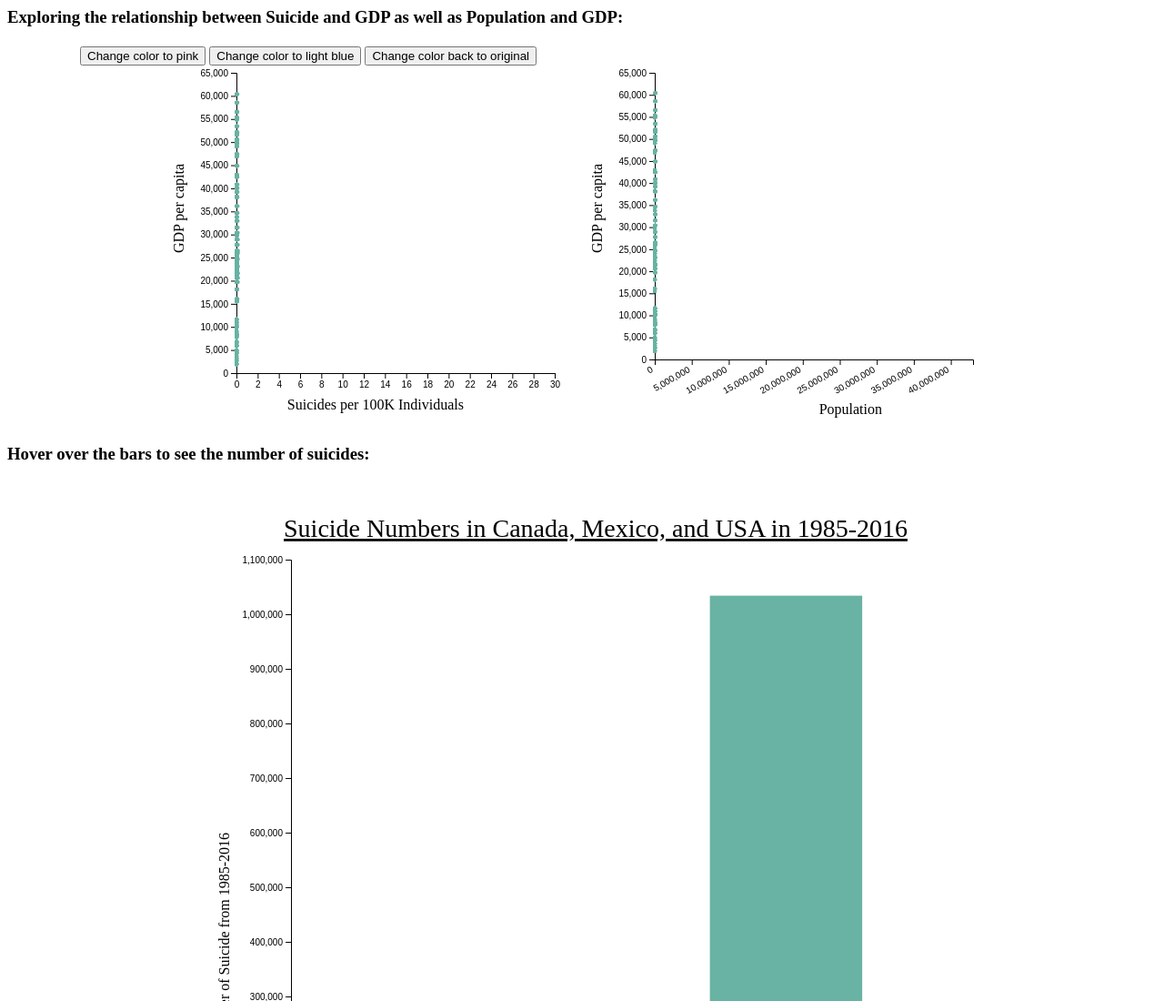
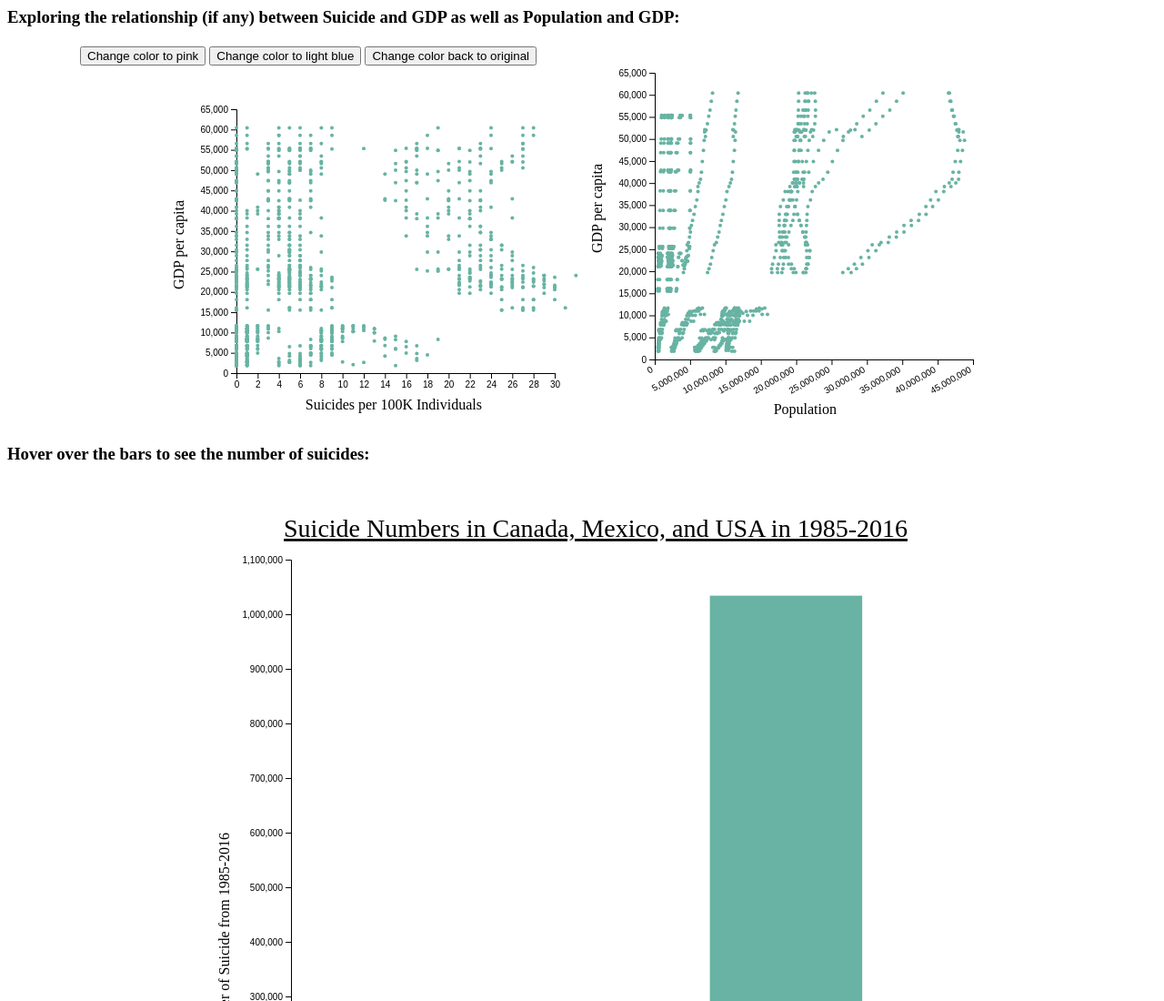
Before and after one commit to apatankar22/DSC106_FinalProject, a plain HTML site: page index.html in a window 1280 px wide. Shown: the top 1100 px of the page at 91% size. Drawn offline with nearby package versions, Linux system fonts and the light colour scheme; animation ran at ten frames a second.

Commit message:
fixed transition

```diff
--- a/app.js
+++ b/app.js
@@ -14,22 +14,21 @@
 
     data.then(function(data){
         // x axis (suicides/100k) vs y axis (gdp_capita)
-        var margin = {top: 10, right: 30, bottom: 60, left: 80}, width = 460 - margin.left - margin.right, height = 400 - margin.top - margin.bottom;
+        var margin = {top: 50, right: 30, bottom: 60, left: 80}, width = 460 - margin.left - margin.right, height = 400 - margin.top - margin.bottom;
         var svg1 = d3.select("#scatterplot").append("svg").attr("width", width + margin.left + margin.right).attr("height", height + margin.top + margin.bottom).append("g").attr("transform", "translate(" + margin.left + "," + margin.top + ")");
 
-        var x = d3.scaleLinear().domain([0, 30]).range([0, width]);
+        var x = d3.scaleLinear().domain([0, 0]).range([0, width]);
         var y = d3.scaleLinear().domain([0, 65000]).range([height, 0]);
 
-        svg1.append("g").attr("transform", "translate(0," + height + ")").call(d3.axisBottom(x));
         svg1.append("g").call(d3.axisLeft(y));
 
+        svg1.append('g').selectAll("dot").data(data).enter().append("circle").attr("cx", function (d) {return x(d.suicides_100k);}).attr("cy", function (d) {return y(d.gdp_capita);}).attr("r", 2.0).style("fill", "rgb(104, 179, 163)");
+        svg1.append("text").attr("class", "xlabel").attr("text-anchor", "end").attr("x", width - 80).attr("y", height + 40).text("Suicides per 100K Individuals");
+        svg1.append("text").attr("class", "ylabel").attr("text-anchor", "end").attr("x", width - 450).attr("y", -70).attr("dy", ".75em").attr("transform", "rotate(-90)").text("GDP per capita");
 
-        svg1.append('g').selectAll("dot").data(data).enter().append("circle").attr("cx", function (d) {return x(d.suicides_100k);}).attr("cy", function (d) {return y(d.gdp_capita);}).attr("r", 2.0).style("fill", "rgb(104, 179, 163)");
-        svg1.append("text").attr("class", "x_label").attr("text-anchor", "end").attr("x", width - 100).attr("y", height + 40).text("Suicides per 100K Individuals");
-        svg1.append("text").attr("class", "y_label").attr("text-anchor", "end").attr("x", width - 450).attr("y", -70).attr("dy", ".75em").attr("transform", "rotate(-90)").text("GDP per capita");
-
-        x = d3.scaleLinear().domain([0, 30])
-        svg1.select("x_label").transition().duration(1000)
+        x.domain([0, 30])
+        svg1.append("g").attr("class", "xlabel").attr("transform", "translate(0," + height + ")").call(d3.axisBottom(x));
+        svg1.select("xlabel").transition().duration(1000)
             .attr("opacity", "1")
             .text("Suicides per 100K Individuals")
             .call(d3.axisBottom(x));
@@ -39,22 +38,25 @@
             .attr("cy", function (d) { return y(d.gdp_capita); })
 
 
+
+
+
         // x axis (population) vs y axis (gdp_capita)
         var margin = {top: 10, right: 30, bottom: 75, left: 80}, width = 460 - margin.left - margin.right, height = 400 - margin.top - margin.bottom;
         var svg2 = d3.select("#scatterplot").append("svg").attr("width", width + margin.left + margin.right).attr("height", height + margin.top + margin.bottom).append("g").attr("transform", "translate(" + margin.left + "," + margin.top + ")");
 
-        var x = d3.scaleLinear().domain([0, 43000000]).range([0, width]);
+        var x = d3.scaleLinear().domain([0, 0]).range([0, width]);
         var y = d3.scaleLinear().domain([0, 65000]).range([height, 0]);
 
-        svg2.append("g").attr("transform", "translate(0," + height + ")").call(d3.axisBottom(x)).selectAll("text").style("text-anchor", "end").attr("dx", "-.8em").attr("dy", ".15em").attr("transform", "rotate(-30)");;
         svg2.append("g").call(d3.axisLeft(y));
 
         svg2.append('g').selectAll("dot").data(data).enter().append("circle").attr("cx", function (d) {return x(d.population);}).attr("cy", function (d) {return y(d.gdp_capita);}).attr("r", 2.0).style("fill", "rgb(104, 179, 163)");
-        svg2.append("text").attr("class", "x_label").attr("text-anchor", "end").attr("x", width - 100).attr("y", height + 60).text("Population");
+        svg2.append("text").attr("class", "x_label").attr("text-anchor", "end").attr("x", width - 150).attr("y", height + 60).text("Population");
         svg2.append("text").attr("class", "y_label").attr("text-anchor", "end").attr("x", width - 450).attr("y", -70).attr("dy", ".75em").attr("transform", "rotate(-90)").text("GDP per capita");
 
 
-        x = d3.scaleLinear().domain([0, 43000000])
+        x.domain([0, 45000000]);
+        svg2.append("g").attr("transform", "translate(0," + height + ")").call(d3.axisBottom(x)).selectAll("text").style("text-anchor", "end").attr("dx", "-.8em").attr("dy", ".15em").attr("transform", "rotate(-30)");
         svg2.select("x_label").transition().duration(1000)
             .attr("opacity", "1")
             .text("Population")
--- a/index.html
+++ b/index.html
@@ -14,7 +14,7 @@
 <!--<h2 class = "section">PART A</h2>-->
 
 <div>
-<h3>Exploring the relationship between Suicide and GDP as well as Population and GDP:</h3>
+<h3>Exploring the relationship (if any) between Suicide and GDP as well as Population and GDP:</h3>
 <div id = "q1">
     </div>
     <!--<h4>Plot:</h4>-->
```
